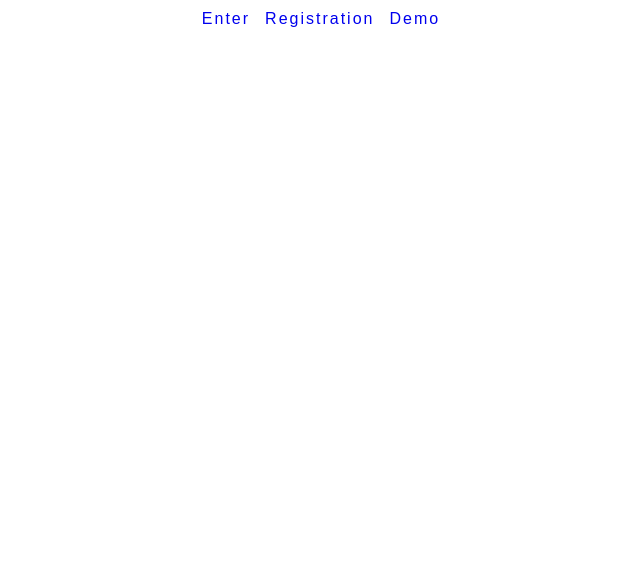
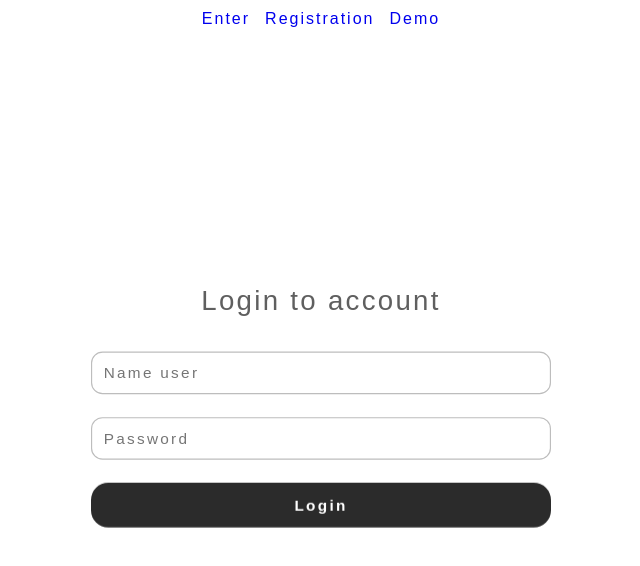
Before and after one commit to Genya10/jwt-PERN, a React (Create React App) app in the folder client/: page /sign-in in a window 1280 px wide. Shown: the top 566 px of the page, without its empty margins (319-959 px from the left). Built offline with nearby package versions, Linux system fonts and the light colour scheme.

Commit message:
filling SignIn and install hookform/resolvers

```diff
--- a/client/package.json
+++ b/client/package.json
@@ -3,6 +3,7 @@
   "version": "0.1.0",
   "private": true,
   "dependencies": {
+    "@hookform/resolvers": "^3.3.4",
     "@testing-library/jest-dom": "^5.17.0",
     "@testing-library/react": "^13.4.0",
     "@testing-library/user-event": "^13.5.0",
--- a/client/src/components/Field.jsx
+++ b/client/src/components/Field.jsx
@@ -1,5 +1,5 @@
 import {memo} from "react";
-import style from "./field.module.scss";
+import style from "./Field.module.scss";
 import cn from "classnames";
 
 export default memo(
--- /dev/null
+++ b/client/src/config.js
@@ -0,0 +1,3 @@
+export default {
+    API_URL: "http://localhost:5000",
+};
--- a/client/src/pages/SignIn.jsx
+++ b/client/src/pages/SignIn.jsx
@@ -2,13 +2,49 @@ import {useForm} from "react-hook-form";
 import style from "./pages.module.scss";
 import { useContext } from "react";
 import { AuthContext } from "../context/AuthContext";
+import { yupResolver } from "@hookform/resolvers/yup";
+import {signInSchema} from "./validationSchemas";
+import Field from "../components/Field";
+import Button  from "../components/Button";
+
+const defaultValues = {
+    userName:"",
+    password:"",
+};
 
 export function SignIn(){
 
-    const {}= useContext(AuthContext);
+    const {handleSignIn}= useContext(AuthContext);
+
+    const {register,handleSubmit,
+        formState:{errors,isSubmitting}
+    } = useForm({
+       defaultValues,
+       resolver:yupResolver(signInSchema),
+       });
+
     return(
-        <div>
-
-        </div>
-    )
+        <form onSubmit={handleSubmit(handleSignIn)} className={style.wrapper}>
+            <h2>Login to account</h2>
+            <Field
+            name="userName"
+            register={register}
+            autoComplete="off"
+            placeholder ="Name user"
+            error={Boolean(errors.userName)}
+            helperText={errors.userName?.message}
+            />
+            <Field
+            name="userName"
+            register={register}
+            autoComplete="off"
+            placeholder ="Password"
+            error={Boolean(errors.userName)}
+            helperText={errors.userName?.message}
+            />
+            <Button disabled ={isSubmitting} type="submit">
+                Login
+            </Button>
+        </form>
+    );
 }
```
Also changed, not shown: 1 other file (tests, documents, lock files or other folders).
